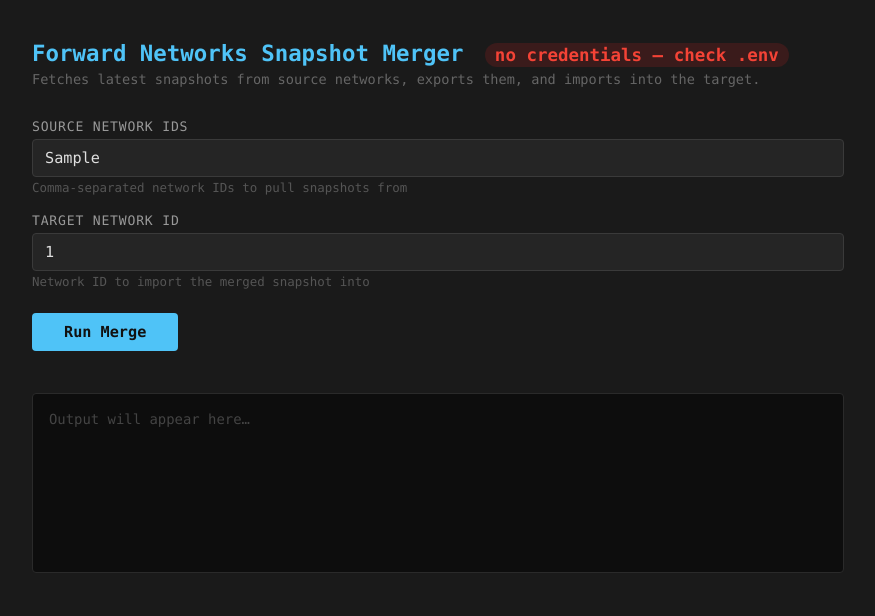
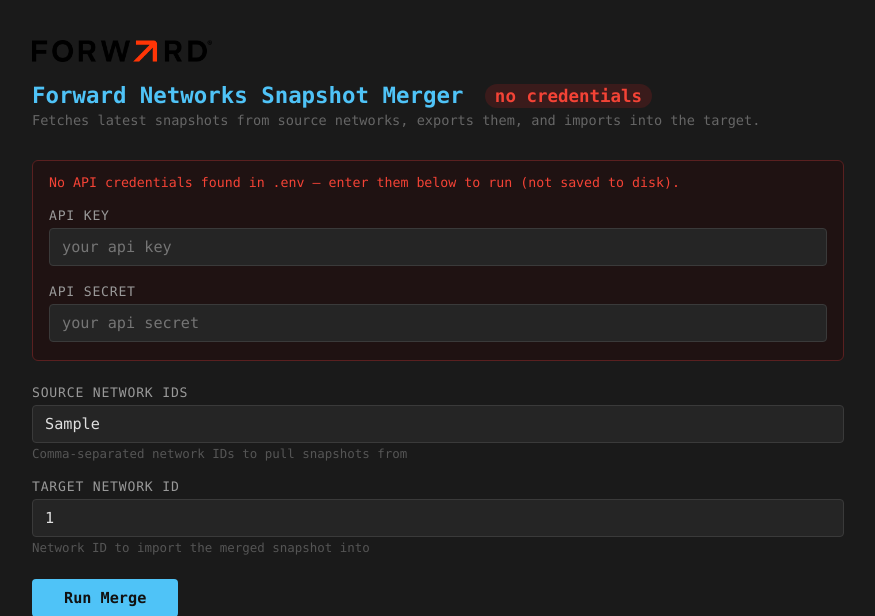
Before and after one commit to amulheirn/fn-snapshot-merger, a Flask app: template templates/index.html in a window 1280 px wide. Shown: the top 616 px of the page, without its empty margins (202-1077 px from the left). Before the commit the page ends 573 px from the top, so only its background shows below. Run offline with Flask 3, Linux system fonts and the light colour scheme; the template is opened without the code that fills it: most values are stand-ins (such as "Sample title", 1, 10 or a date in 2020).

Commit message:
added logo

```diff
--- a/app.py
+++ b/app.py
@@ -6,7 +6,7 @@ import threading
 from pathlib import Path
 
 from dotenv import load_dotenv
-from flask import Flask, Response, jsonify, render_template, request, stream_with_context
+from flask import Flask, Response, jsonify, render_template, request, send_from_directory, stream_with_context
 
 app = Flask(__name__)
 
@@ -19,18 +19,14 @@ _job_running = False
 
 
 class _CaptureStream:
-    """Routes stdout writes: captures from the job thread, passes others to original stdout."""
+    """Captures all stdout writes during a job run and routes them to the SSE queue."""
 
-    def __init__(self, fallback, out_queue, job_thread_id):
+    def __init__(self, fallback, out_queue):
         self._fallback = fallback
         self._queue = out_queue
-        self._job_thread_id = job_thread_id
         self._buf = ''
 
     def write(self, s):
-        if threading.get_ident() != self._job_thread_id:
-            self._fallback.write(s)
-            return
         self._buf += s
         while True:
             ni = self._buf.find('\n')
@@ -48,8 +44,12 @@ class _CaptureStream:
                 self._queue.put(('line', line.rstrip()))
 
     def flush(self):
-        if threading.get_ident() != self._job_thread_id:
-            self._fallback.flush()
+        self._fallback.flush()
+
+
+@app.route('/logo')
+def logo():
+    return send_from_directory('templates', 'forward_logo.png')
 
 
 @app.route('/')
@@ -71,9 +71,19 @@ def run():
 
         source_ids = request.form.get('source_ids', '').strip()
         target_id = request.form.get('target_id', '').strip()
+        api_key = request.form.get('api_key', '').strip()
+        api_secret = request.form.get('api_secret', '').strip()
 
         if not source_ids or not target_id:
             return jsonify({'error': 'Source IDs and target ID are required'}), 400
+
+        if api_key:
+            os.environ['API_KEY'] = api_key
+        if api_secret:
+            os.environ['API_SECRET'] = api_secret
+
+        if not os.getenv('API_KEY') or not os.getenv('API_SECRET'):
+            return jsonify({'error': 'API credentials are required. Enter your API key and secret in the form.'}), 400
 
         os.environ['SOURCE_NETWORK_IDS'] = source_ids
         os.environ['TARGET_NETWORK_ID'] = target_id
@@ -83,9 +93,8 @@ def run():
 
     def _run():
         global _job_running
-        job_id = threading.get_ident()
         old_stdout = sys.stdout
-        capture = _CaptureStream(sys.__stdout__, _job_queue, job_id)
+        capture = _CaptureStream(sys.__stdout__, _job_queue)
         sys.stdout = capture
         try:
             mod = importlib.util.module_from_spec(_spec)
--- a/templates/index.html
+++ b/templates/index.html
@@ -81,17 +81,55 @@
     .l-error    { color: #f44336; }
     .l-done     { color: #66bb6a; font-weight: bold; margin-top: 6px; }
     .l-blank    { height: 0.5em; }
+    .logo { display: block; width: 180px; margin-bottom: 20px; }
+    .cred-section {
+      background: #1f1212;
+      border: 1px solid #5a2020;
+      border-radius: 6px;
+      padding: 14px 16px 18px;
+      margin-bottom: 24px;
+    }
+    .cred-section .cred-prompt {
+      color: #f44336;
+      font-size: 0.83em;
+      margin: 0 0 4px;
+    }
+    input[type=password] {
+      background: #252525;
+      border: 1px solid #3a3a3a;
+      color: #e0e0e0;
+      padding: 9px 12px;
+      width: 100%;
+      font-family: inherit;
+      font-size: 0.95em;
+      margin-top: 5px;
+      border-radius: 4px;
+      outline: none;
+      transition: border-color 0.15s;
+    }
+    input[type=password]:focus { border-color: #4fc3f7; }
   </style>
 </head>
 <body>
+  <img src="/logo" alt="Forward Networks" class="logo">
   <h1>Forward Networks Snapshot Merger
     {% if has_credentials %}
       <span class="cred-status cred-ok">credentials loaded</span>
     {% else %}
-      <span class="cred-status cred-missing">no credentials — check .env</span>
+      <span class="cred-status cred-missing">no credentials</span>
     {% endif %}
   </h1>
   <div class="subtitle">Fetches latest snapshots from source networks, exports them, and imports into the target.</div>
+
+  {% if not has_credentials %}
+  <div class="cred-section">
+    <p class="cred-prompt">No API credentials found in .env — enter them below to run (not saved to disk).</p>
+    <label for="api_key">API Key</label>
+    <input type="text" id="api_key" name="api_key" placeholder="your api key" autocomplete="off" form="form">
+    <label for="api_secret">API Secret</label>
+    <input type="password" id="api_secret" name="api_secret" placeholder="your api secret" autocomplete="off" form="form">
+  </div>
+  {% endif %}
 
   <form id="form">
     <label for="source_ids">Source Network IDs</label>
```
Also changed, not shown: README.md, templates/forward_logo.png (added).
